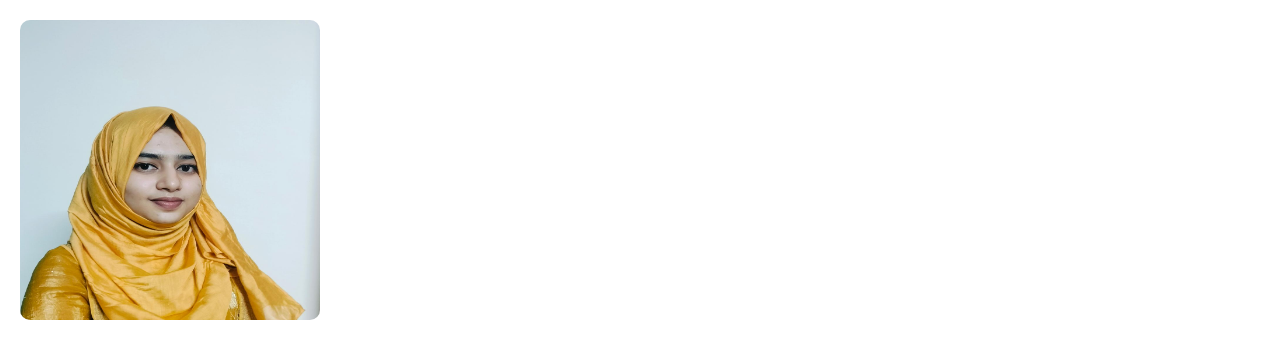
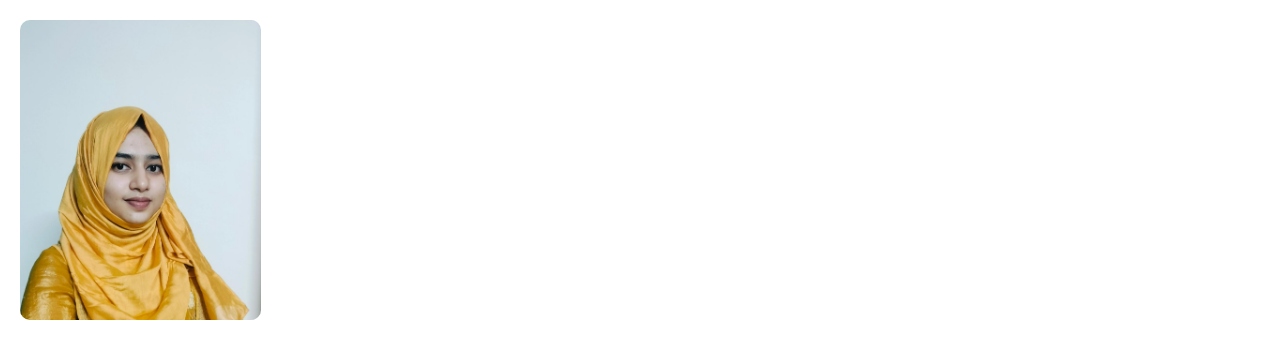
Before and after one commit to Asrajass/asra-resume, a plain HTML site: page intex.html in a window 1280 px wide. Shown: the top 342 px of the page. Drawn offline with Linux system fonts and the light colour scheme.

Commit message:
Update intex.html

```diff
--- a/intex.html
+++ b/intex.html
@@ -20,7 +20,7 @@
     </style>
 </head>
 <body>
-    <img src="image.html.jfif" height="300px" width="300px" alt="Profile Picture">
+    <img src="image.html.jfif" height="300px">
 
     <h1>M.S. Asra Jass</h1>
     <h2>B.E Computer Science Engineering</h2>
```
